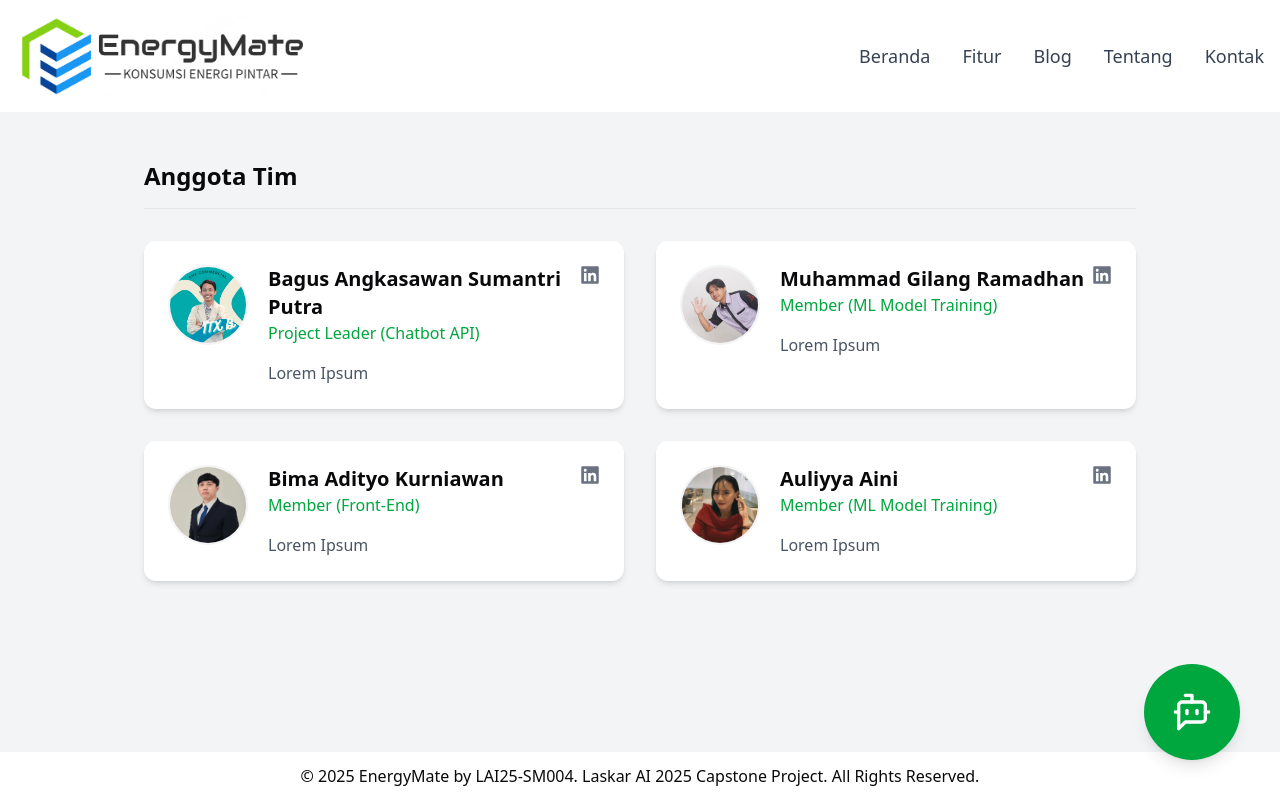
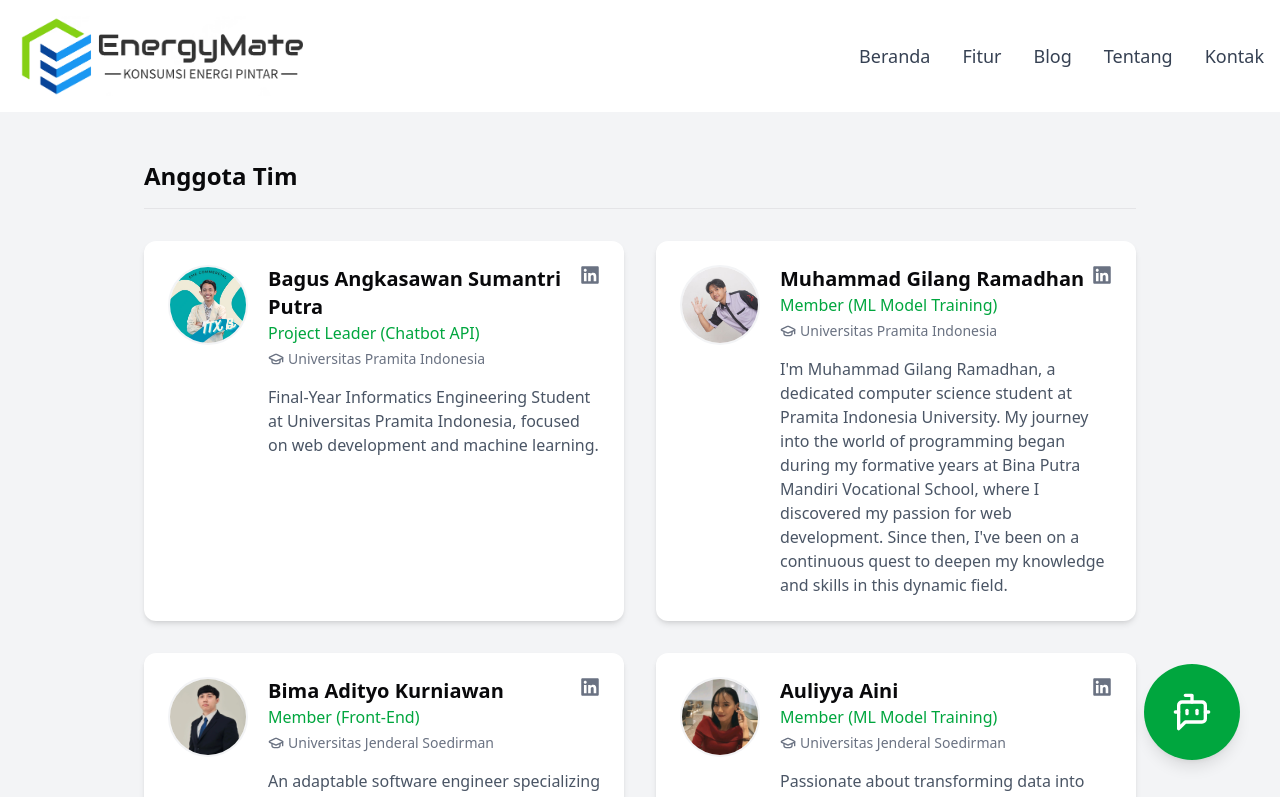
Before and after one commit to bagusangkasawan/CapstoneProjectLaskarAI, a React (Vite) app in the folder frontend/: page /contact in a window 1280 px wide. Shown: the top 797 px of the page. Built offline with nearby package versions, Linux system fonts and the light colour scheme; no server answers.

Commit message:
minor change: Added university and about me fields in members card component

```diff
--- a/frontend/dev-dist/sw.js
+++ b/frontend/dev-dist/sw.js
@@ -82,7 +82,7 @@ define(['./workbox-54d0af47'], (function (workbox) { 'use strict';
     "revision": "3ca0b8505b4bec776b69afdba2768812"
   }, {
     "url": "index.html",
-    "revision": "0.9ririr9jsng"
+    "revision": "0.33oqssfj0lg"
   }], {});
   workbox.cleanupOutdatedCaches();
   workbox.registerRoute(new workbox.NavigationRoute(workbox.createHandlerBoundToURL("index.html"), {
--- a/frontend/src/App.tsx
+++ b/frontend/src/App.tsx
@@ -16,7 +16,7 @@ export default function App() {
           <Route path="/" element={<HomePage />} />
           <Route path="/blog" element={<BlogPage />} />
           <Route path="/about" element={<AboutPage />} />
-          <Route path="//contact" element={<ContactPage />} />
+          <Route path="/contact" element={<ContactPage />} />
         </Routes>
         <ChatbotLauncher />
       </main>
--- a/frontend/src/components/Contact.tsx
+++ b/frontend/src/components/Contact.tsx
@@ -1,4 +1,5 @@
 import { Separator } from "@/components/ui/separator";
+import { GraduationCap } from "lucide-react";
 import { FaLinkedin } from "react-icons/fa";
 import { Link } from "react-router";
 
@@ -8,34 +9,38 @@ export default function Contact() {
             <section>
                 <h2 className="text-2xl font-semibold mb-4">Anggota Tim</h2>
                 <Separator />
-                <div className="grid grid-cols-1 sm:grid-cols-2 gap-8 mt-8">
+                <div className="grid grid-cols-1 lg:grid-cols-2 gap-8 mt-8">
                     {[
                         {
                             name: "Bagus Angkasawan Sumantri Putra",
                             role: "Project Leader (Chatbot API)",
+                            university: "Universitas Pramita Indonesia",
                             image: "/bagus.jpeg",
-                            bio: "Lorem Ipsum",
+                            bio: "Final-Year Informatics Engineering Student at Universitas Pramita Indonesia, focused on web development and machine learning.",
                             linkedin: "https://www.linkedin.com/in/bagus-angkasawan-sumantri-putra/"
                         },
                         {
                             name: "Muhammad Gilang Ramadhan",
                             role: "Member (ML Model Training)",
+                            university: "Universitas Pramita Indonesia",
                             image: "/gilang.jpeg",
-                            bio: "Lorem Ipsum",
+                            bio: "I'm Muhammad Gilang Ramadhan, a dedicated computer science student at Pramita Indonesia University. My journey into the world of programming began during my formative years at Bina Putra Mandiri Vocational School, where I discovered my passion for web development. Since then, I've been on a continuous quest to deepen my knowledge and skills in this dynamic field.",
                             linkedin: "https://www.linkedin.com/in/muhammad-gilang-ramadhan-0754a4266/"
                         },
                         {
                             name: "Bima Adityo Kurniawan",
                             role: "Member (Front-End)",
+                            university: "Universitas Jenderal Soedirman",
                             image: "/bima.jpeg",
-                            bio: "Lorem Ipsum",
+                            bio: "An adaptable software engineer specializing in full-stack web applications. Enjoys tackling challenges. Driven by a curiosity for innovation, a commitment to problem-solving, and a desire to create impactful technological solutions that enhance efficiency.",
                             linkedin: "https://www.linkedin.com/in/bimaadityokurniawan/"
                         },
                         {
                             name: "Auliyya Aini",
                             role: "Member (ML Model Training)",
+                            university: "Universitas Jenderal Soedirman",
                             image: "/auliyya.jpeg",
-                            bio: "Lorem Ipsum",
+                            bio: "Passionate about transforming data into actionable insights, I specialize in machine learning, data analytics, and AI-driven solutions. With hands-on experience in predictive modeling, statistical analysis, and computer vision, I enjoy solving complex problems and building intelligent systems that drive innovation.",
                             linkedin: "https://www.linkedin.com/in/auliyyaaini/"
                         },
                     ].map((member) => (
@@ -52,8 +57,12 @@ export default function Contact() {
                                     <div className="flex-1">
                                         <div className="flex justify-between items-start">
                                             <div>
-                                                <h3 className="text-xl font-semibold">{member.name}</h3>
-                                                <p className="text-green-600 font-medium">{member.role}</p>
+                                            <h3 className="text-xl font-semibold">{member.name}</h3>
+                                            <p className="text-green-600 font-medium">{member.role}</p>
+                                            <div className="flex items-center gap-1 text-sm text-gray-500 mt-1">
+                                                <GraduationCap className="w-4 h-4" />
+                                                <span>{member.university}</span>
+                                            </div>
                                             </div>
                                             <Link
                                                 to={member.linkedin}
```
